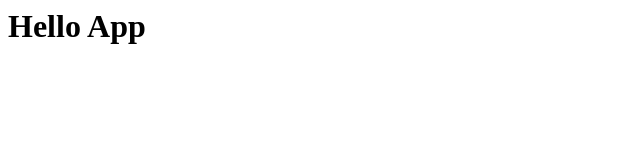
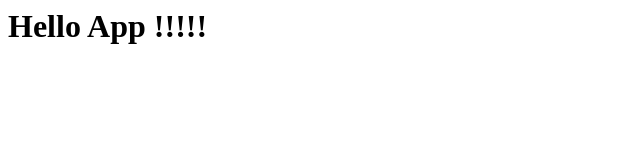
Before and after one commit to saxiro/hello-app, a plain HTML site: page src/index.html in a window 1280 px wide. Shown: the full height of the page, 0-640 px from the left. Drawn offline with Linux system fonts and the light colour scheme.

Commit message:
Update index.html

```diff
--- a/src/index.html
+++ b/src/index.html
@@ -3,6 +3,6 @@
     <title>Hello App</title>
 </head>
 <body>
-    <h1>Hello App</h1>
+    <h1>Hello App !!!!!</h1>
 </body>
 </html>
```
